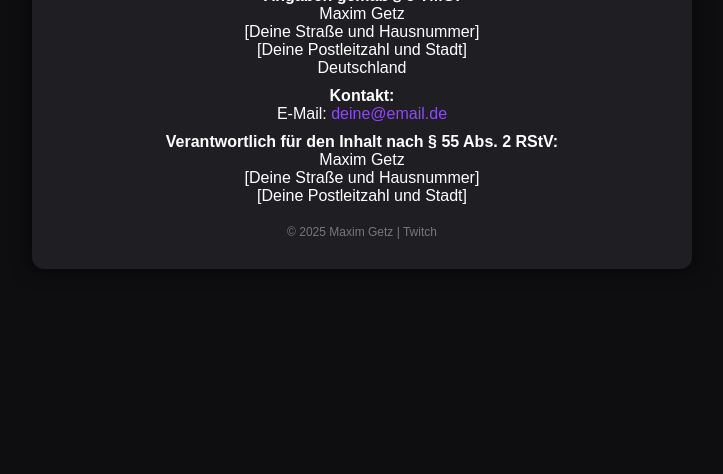
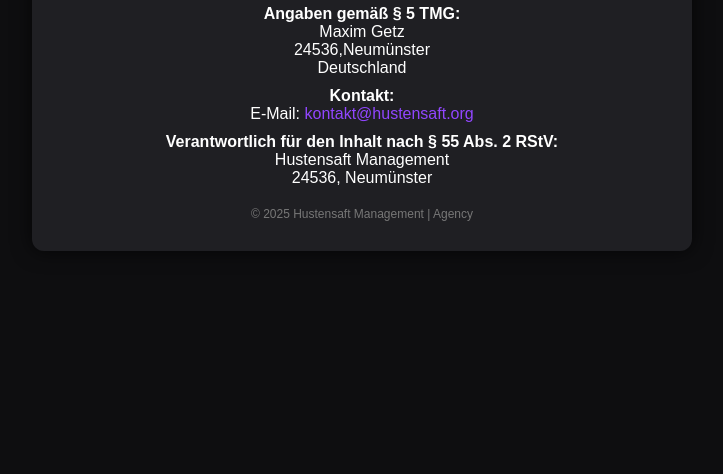
Before and after one commit to MGETZ-io/eintritt, a plain HTML site: page flex.html in a window 1280 px wide. Shown: the part 326-800 px from the top of the page, without its empty margins (278-1001 px from the left). Drawn offline with Linux system fonts and the light colour scheme.

Commit message:
Update flex.html

```diff
--- a/flex.html
+++ b/flex.html
@@ -54,23 +54,21 @@
     <h1>Impressum</h1>
     <p><strong>Angaben gemäß § 5 TMG:</strong><br>
       Maxim Getz<br>
-      [Deine Straße und Hausnummer]<br>
-      [Deine Postleitzahl und Stadt]<br>
+      24536,Neumünster<br>
       Deutschland
     </p>
 
     <p><strong>Kontakt:</strong><br>
-      E-Mail: <a href="mailto:deine@email.de">deine@email.de</a>
+      E-Mail: <a href="mailto:kontakt@hustensaft.org">kontakt@hustensaft.org</a>
     </p>
 
     <p><strong>Verantwortlich für den Inhalt nach § 55 Abs. 2 RStV:</strong><br>
-      Maxim Getz<br>
-      [Deine Straße und Hausnummer]<br>
-      [Deine Postleitzahl und Stadt]
+      Hustensaft Management<br>
+      24536, Neumünster
     </p>
 
     <footer>
-      © 2025 Maxim Getz | Twitch
+      © 2025 Hustensaft Management | Agency
     </footer>
   </div>
 </body>
```
